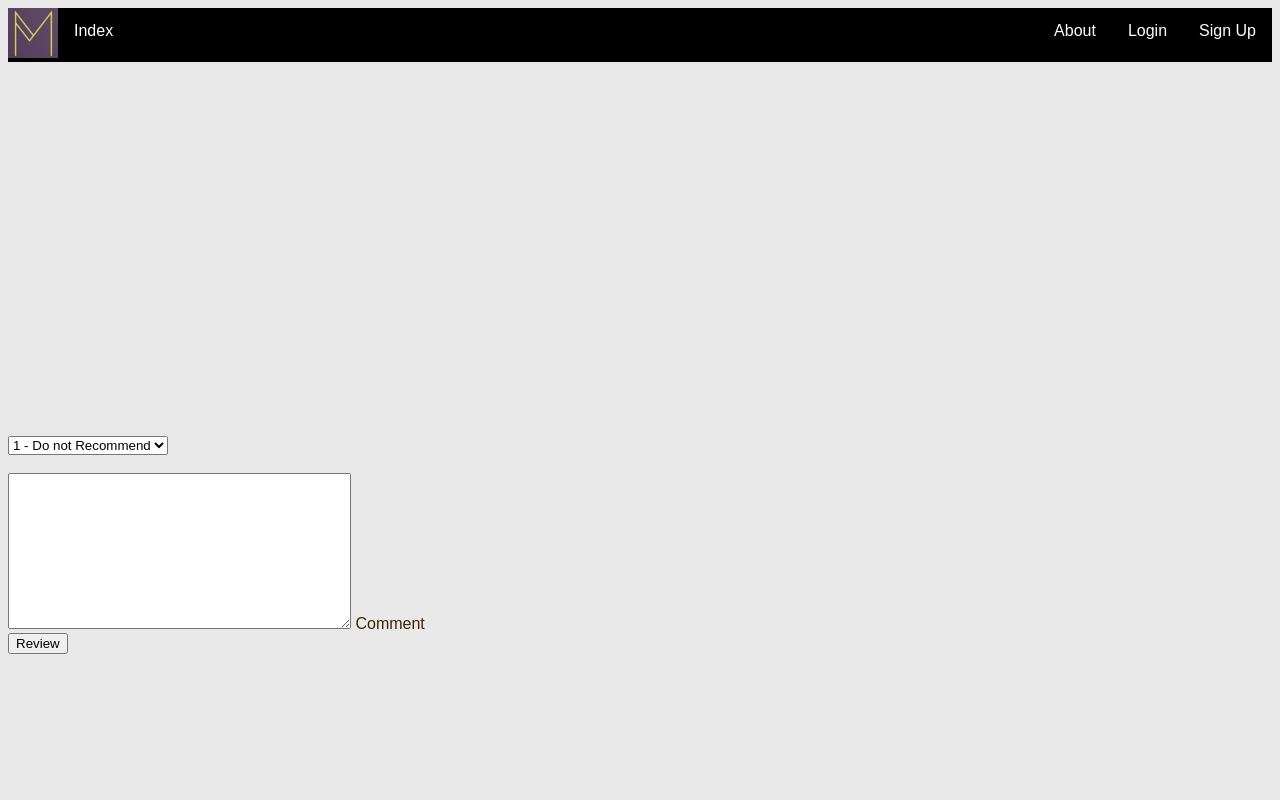
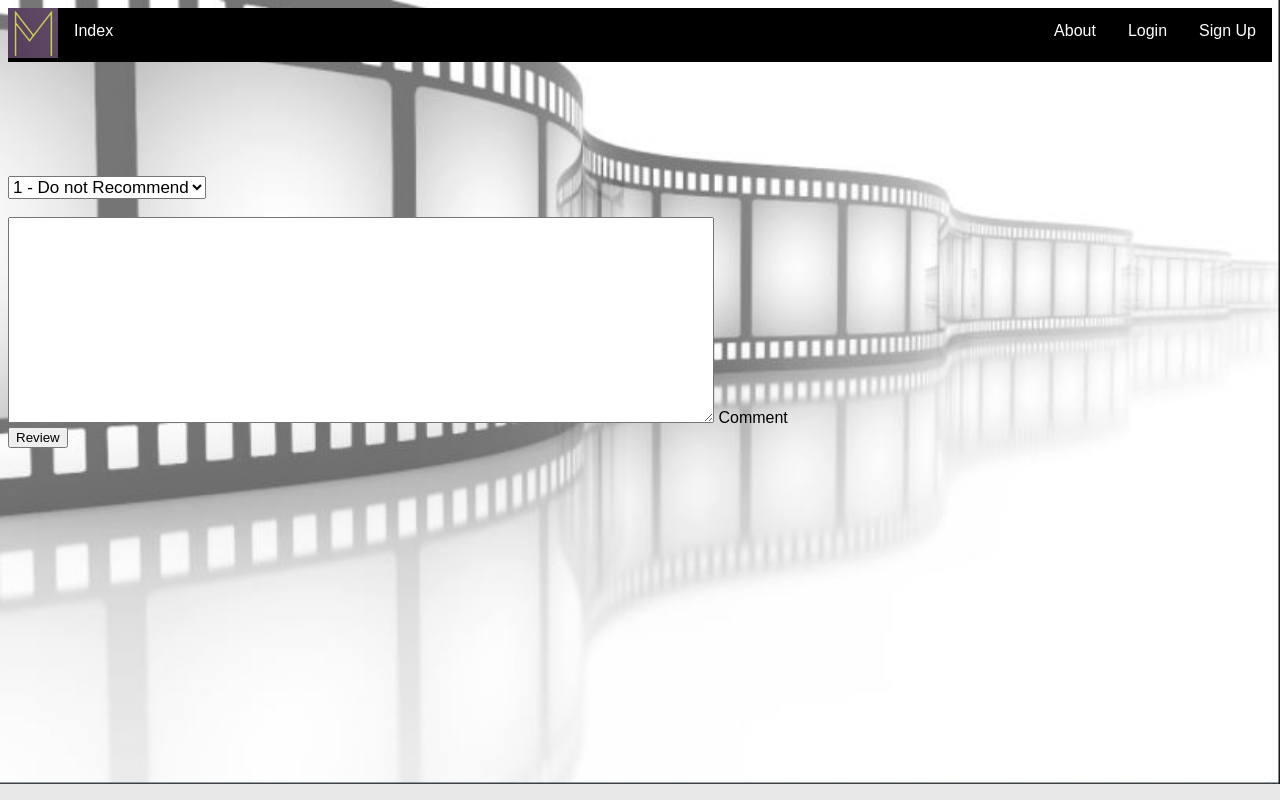
Before and after one commit to ChinwekeleIzuzu/MovieWorld, a Django app: template templates/movieworld/review.html in a window 1280 px wide. Run offline with Django 3.2, Linux system fonts and the light colour scheme; the template is opened without the code that fills it: values that come from a table or form of the project are taken from there, others are empty; some libraries are stand-ins or nearby versions.

Commit message:
Update review.css

```diff
--- a/static/polls/review.css
+++ b/static/polls/review.css
@@ -1,4 +1,3 @@
-
 .card::after {
   content: "";
   clear: both;
@@ -7,16 +6,58 @@
 
 .card img {
   margin-left: 50px;
-  margin-top: 70px;
+  margin-top: 50px;
   margin-right: 150px;
   float: left;
 }
 
 .container{
-  padding-top: 170px;
+  padding-top: 30px;
   margin-right: 150px;
+  width:90%;
+  height:90%;
 }
 
-div b{
-  margin-bottom: 50px;
+.title{
+  font-size:40px;
+  font-weight:800;
+  font-family:verdana;
 }
+
+.plot{
+  font-size:18px;
+  margin-top:10px;
+}
+
+select{
+  margin-top:20px;
+  font-size:17px;
+}
+
+textarea{
+  font-size:17px;
+  width:700px;
+}
+
+.re-btn{
+  margin-left:45%;
+  margin-top:5px;
+  padding: 16px 25px;
+  border-radius: 15px;
+  background-color: #333;
+  color: white;
+  font-size: 17px;
+  font-family:verdana;
+}
+
+.re-btn:hover {
+  background-color: black;
+  transform: translateY(-3px);
+}
+
+body {
+  background-image: url('../img/background.png');
+  background-repeat: no-repeat;
+  background-size: cover;
+  color: black;
+}
```
